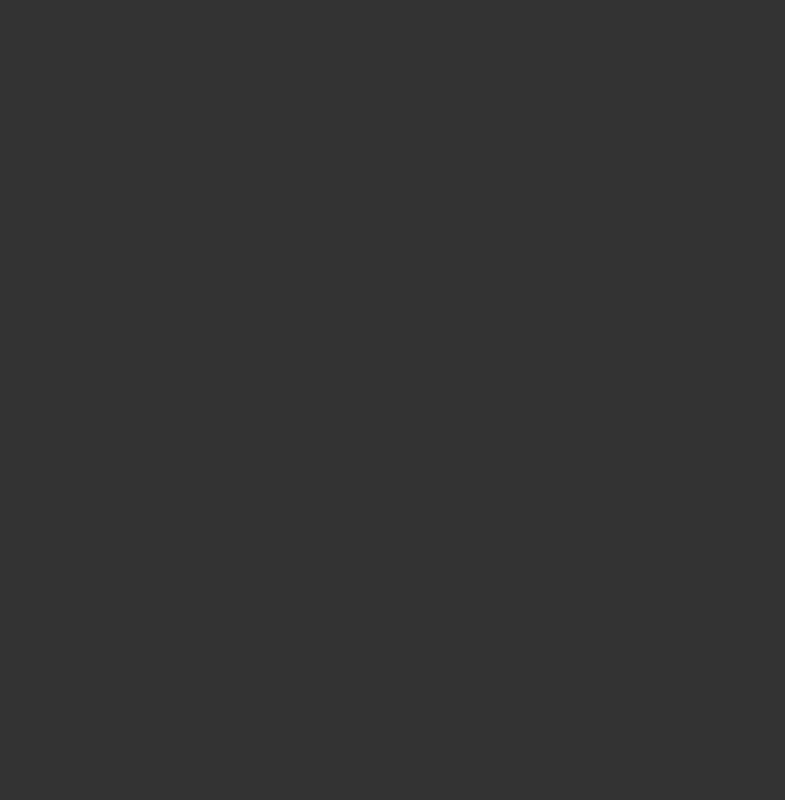
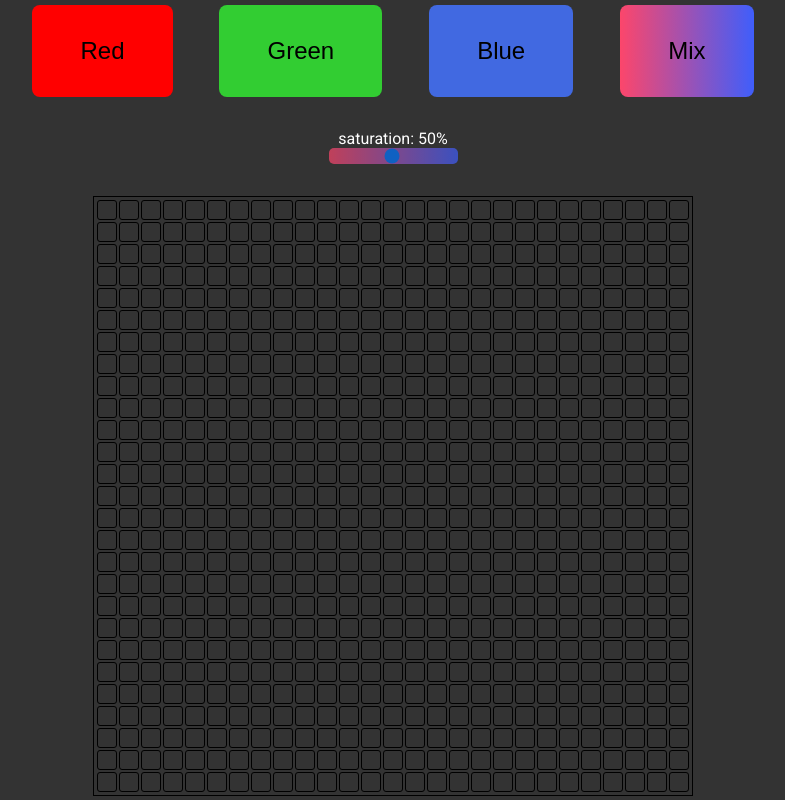
Before and after one commit to Adriann77/ActiveTable, a plain HTML site: page index.html in a window 1280 px wide. Shown: the whole page, without its empty margins (247-1032 px from the left). Drawn offline with Linux system fonts and the light colour scheme.

Commit message:
vreated html css for project

```diff
--- a/index.html
+++ b/index.html
@@ -4,7 +4,7 @@
 <head>
     <meta charset="UTF-8">
     <meta name="viewport" content="width=device-width, initial-scale=1.0">
-    <title>Paper, rock & scissors</title>
+    <title>Active table</title>
     <script src="https://kit.fontawesome.com/04e6bcb4e2.js" crossorigin="anonymous"></script>
     <link rel="preconnect" href="https://fonts.googleapis.com">
     <link rel="preconnect" href="https://fonts.gstatic.com" crossorigin>
@@ -14,7 +14,23 @@
 
 <body>
 
+    <div class="upper">
+        <button class="red">Red</button>
+        <button class="green">Green</button>
+        <button class="blue">Blue</button>
+        <button class="mix">Mix</button>
+    </div>
 
+    <div class="saturation">
+        <label id="saturation" for="saturation">saturation: <span class="saturationValue">50%</span></label>
+        <input id="saturation" class="slider" type="range" min="1" max="100" value="50">
+
+    </div>
+
+    <div class="box">
+
+
+    </div>
 
 
     <script src="./js/script.js"></script>
--- a/js/script.js
+++ b/js/script.js
@@ -0,0 +1,23 @@
+const box = document.querySelector('.box');
+
+const fillBox = () => {
+	for (let i = 0; i < 729; i++) {
+		const square = document.createElement('div');
+		square.classList.add('square');
+		box.appendChild(square);
+	}
+};
+
+fillBox()
+
+box.addEventListener('mousemove', (e)=>{
+
+    let x = 0
+    redR = Math.floor(Math.random()*255)
+    redG = Math.floor(Math.random()*100)
+    redB = Math.floor(Math.random()*100)
+    e.target.classList.contains('square') ?     e.target.style.backgroundColor = `rgb(${redR},${redG},${redB})` : ''
+
+
+
+})
--- a/sass/styles.scss
+++ b/sass/styles.scss
@@ -1,10 +1,10 @@
-*{
+* {
 	box-sizing: border-box;
 	margin: 0;
 	padding: 0;
 }
 
-body{
+body {
 	font-family: 'Roboto', sans-serif;
 	color: white;
 	background-color: #333;
@@ -12,5 +12,80 @@ body{
 	align-items: center;
 	justify-content: center;
 	font-size: 16px;
+	height: 100vh;
+	flex-direction: column;
+}
 
+.upper {
+	display: flex;
+	justify-content: space-around;
+	width: 60%;
+	margin-bottom: 2rem;
+
+	button {
+		padding: 2rem 3rem;
+		cursor: pointer;
+		border-radius: 8px;
+		font-size: 1.5rem;
+		transition: transform 0.3s, background-color 0.3s, color 0.3s;
+		border: none;
+
+		&:hover {
+			transform: scale(0.95);
 		}
+	}
+	.red {
+		background-color: red;
+	}
+	.green {
+		background-color: limegreen;
+	}
+
+	.blue {
+		background-color: royalblue;
+	}
+
+	.mix {
+		background: linear-gradient(to right, #fc466b, #3f5efb);
+	}
+}
+
+.saturation {
+	margin-bottom: 2rem;
+	display: flex;
+	flex-direction: column;
+	text-align: center;
+}
+
+.slider {
+
+	appearance: none;
+	width: 100%;
+    border-radius: 5px;
+	background: linear-gradient(to right, #fc466b, #3f5efb);
+	outline: none;
+	opacity: 0.7;
+	-webkit-transition: 0.2s;
+	transition: opacity 0.2s;
+}
+
+.box {
+	width: 600px;
+	height: 600px;
+	border: 1px solid black;
+	display: flex;
+	flex-wrap: wrap;
+	align-content: center;
+	justify-content: center;
+
+	.square {
+		width: 20px;
+		height: 20px;
+		border: 1px solid black;
+		border-radius: 3px;
+		padding: 3px;
+		margin: 1px;
+
+		cursor: pointer;
+	}
+}
```
Also changed, not shown: css/styles.css, 1 other file. Lines whose indentation alone changed are shown as unchanged.
